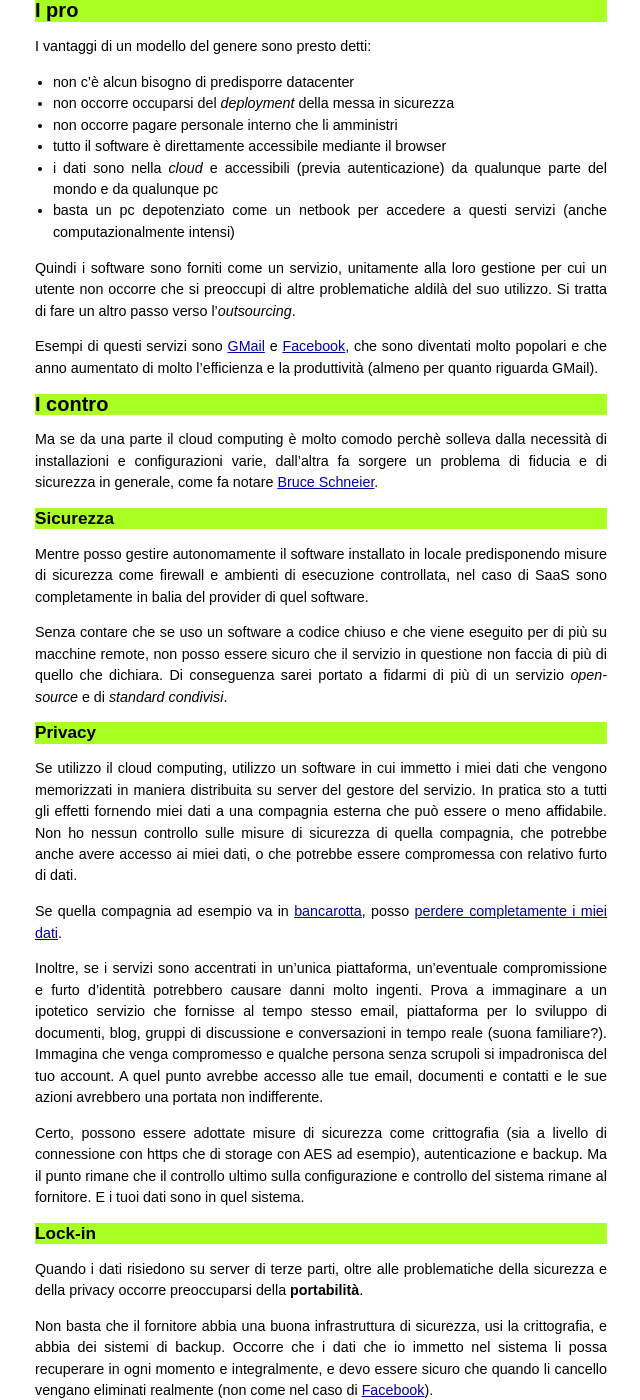
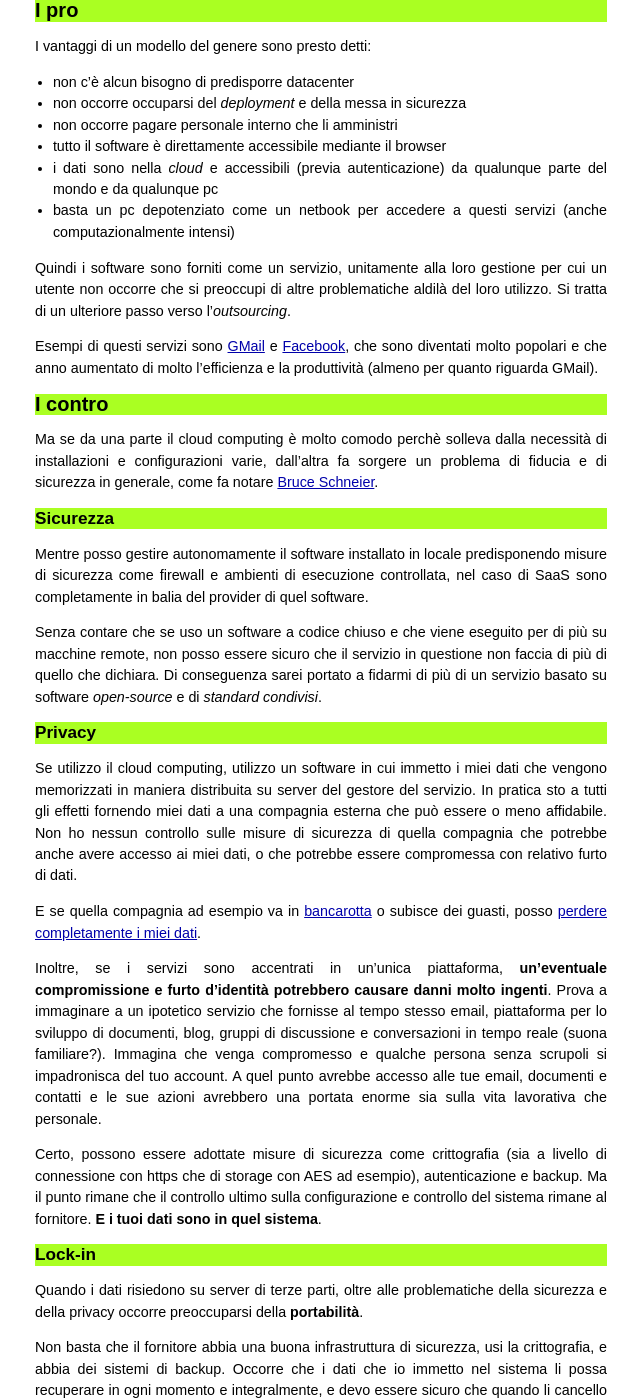
Before and after one commit to manuelp/manuelp.github.io, a Jekyll site: the page built from _posts/2009-06-05-cloud-computing-ne-vale-la-pena.markdown, in a window 1280 px wide and 1400 px high, scrolled down 284 px. Shown: the whole window, without its empty margins (319-959 px from the left). Built offline with Jekyll 4.4.1, drawn with Linux system fonts in a browser that asks for light colours; comment, search, counter and statistics services are not loaded; some of the changed text lies outside the part shown.

Commit message:
Correzioni al post sul cloud computing

```diff
--- a/_posts/2009-06-05-cloud-computing-ne-vale-la-pena.markdown
+++ b/_posts/2009-06-05-cloud-computing-ne-vale-la-pena.markdown
@@ -17,7 +17,7 @@ I pro
 I vantaggi di un modello del genere sono presto detti:
 
 - non c'è alcun bisogno di predisporre datacenter
-- non occorre occuparsi del *deployment* della messa in sicurezza
+- non occorre occuparsi del *deployment* e della messa in sicurezza
 - non occorre pagare personale interno che li amministri
 - tutto il software è direttamente accessibile mediante il browser
 - i dati sono nella *cloud* e accessibili (previa autenticazione) da qualunque
@@ -27,7 +27,7 @@ computazionalmente intensi)
 
 Quindi i software sono forniti come un servizio, unitamente alla loro gestione
 per cui un utente non occorre che si preoccupi di altre problematiche aldilà
-del suo utilizzo. Si tratta di fare un altro passo verso l'*outsourcing*.
+del loro utilizzo. Si tratta di un ulteriore passo verso l'*outsourcing*.
 
 Esempi di questi servizi sono [GMail][3] e [Facebook][4], che sono diventati
 molto popolari e che anno aumentato di molto l'efficienza e la produttività
@@ -57,7 +57,7 @@ software.
 Senza contare che se uso un software a codice chiuso e che viene eseguito per
 di più su macchine remote, non posso essere sicuro che il servizio in questione
 non faccia di più di quello che dichiara. Di conseguenza sarei portato a
-fidarmi di più di un servizio *open-source* e di *standard condivisi*.
+fidarmi di più di un servizio basato su software *open-source* e di *standard condivisi*.
 
 Privacy
 -------
@@ -66,29 +66,29 @@ Se utilizzo il cloud computing, utilizzo un software in cui immetto i miei dati
 che vengono memorizzati in maniera distribuita su server del gestore del
 servizio. In pratica sto a tutti gli effetti fornendo miei dati a una compagnia
 esterna che può essere o meno affidabile. Non ho nessun controllo sulle misure
-di sicurezza di quella compagnia, che potrebbe anche avere accesso ai miei
+di sicurezza di quella compagnia che potrebbe anche avere accesso ai miei
 dati, o che potrebbe essere compromessa con relativo furto di dati.
 
-Se quella compagnia ad esempio va in [bancarotta][6], posso [perdere
+E se quella compagnia ad esempio va in [bancarotta][6] o subisce dei guasti, posso [perdere
 completamente i miei dati][7].
 
 [6]: http://www.eweekeurope.co.uk/news/cloud-computing-forerunner-facing-bankruptcy-772 "Articolo di eweekeurope"
 [7]: http://www.techcrunch.com/2009/01/03/journalspace-drama-all-data-lost-without-backup-company-deadpooled/ "Articolo su TechCrunch"
 
-Inoltre, se i servizi sono accentrati in un'unica piattaforma, un'eventuale
-compromissione e furto d'identità potrebbero causare danni molto ingenti. Prova
+Inoltre, se i servizi sono accentrati in un'unica piattaforma, **un'eventuale
+compromissione e furto d'identità potrebbero causare danni molto ingenti**. Prova
 a immaginare a un ipotetico servizio che fornisse al tempo stesso email,
 piattaforma per lo sviluppo di documenti, blog, gruppi di discussione e
 conversazioni in tempo reale (suona familiare?). Immagina che venga
 compromesso e qualche persona senza scrupoli si impadronisca del tuo account. A
 quel punto avrebbe accesso alle tue email, documenti e contatti e le sue azioni
-avrebbero una portata non indifferente.
+avrebbero una portata enorme sia sulla vita lavorativa che personale.
 
 Certo, possono essere adottate misure di sicurezza come crittografia (sia a
 livello di connessione con https che di storage con AES ad esempio),
 autenticazione e backup. Ma il punto rimane che il controllo ultimo sulla
-configurazione e controllo del sistema rimane al fornitore. E i tuoi dati sono
-in quel sistema.
+configurazione e controllo del sistema rimane al fornitore. **E i tuoi dati sono
+in quel sistema**.
 
 Lock-in
 -------
```
Also changed, not shown: other parts of _posts/2009-06-05-cloud-computing-ne-vale-la-pena.markdown (+5 -5 lines).
